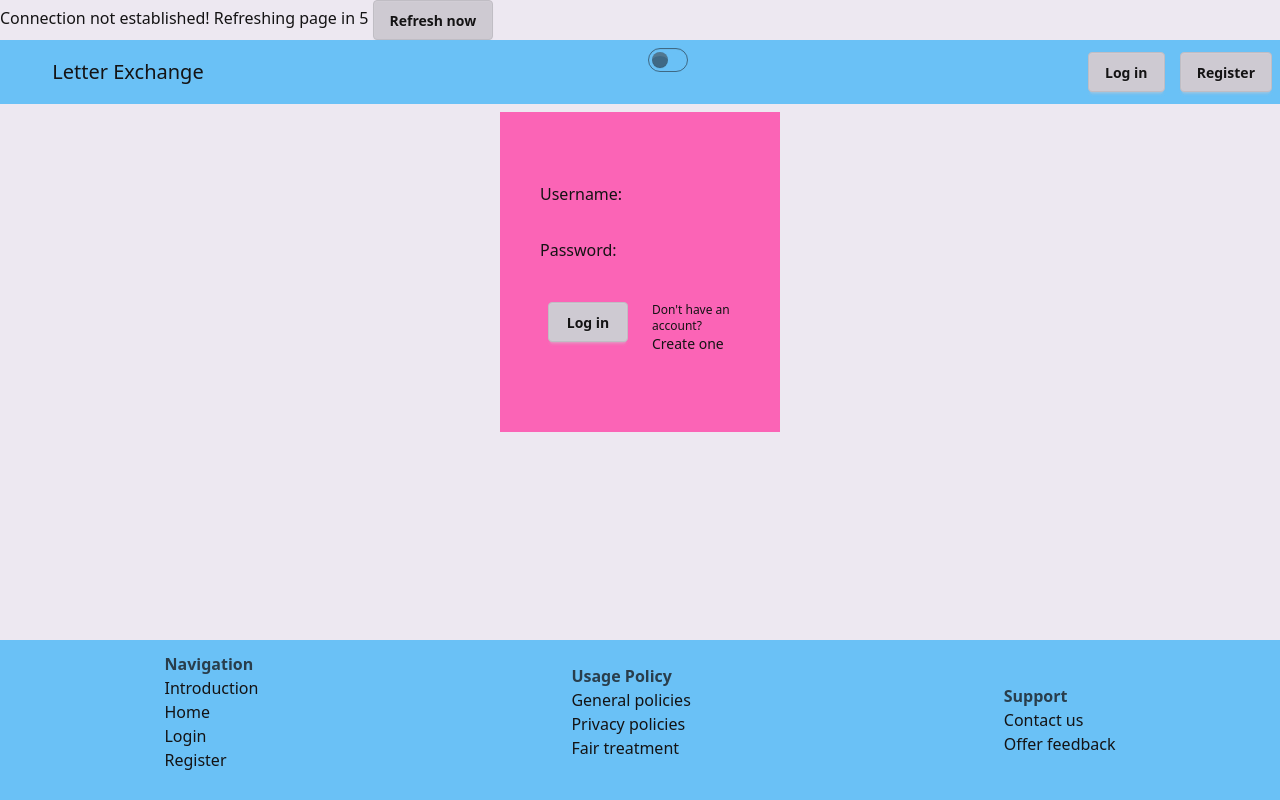
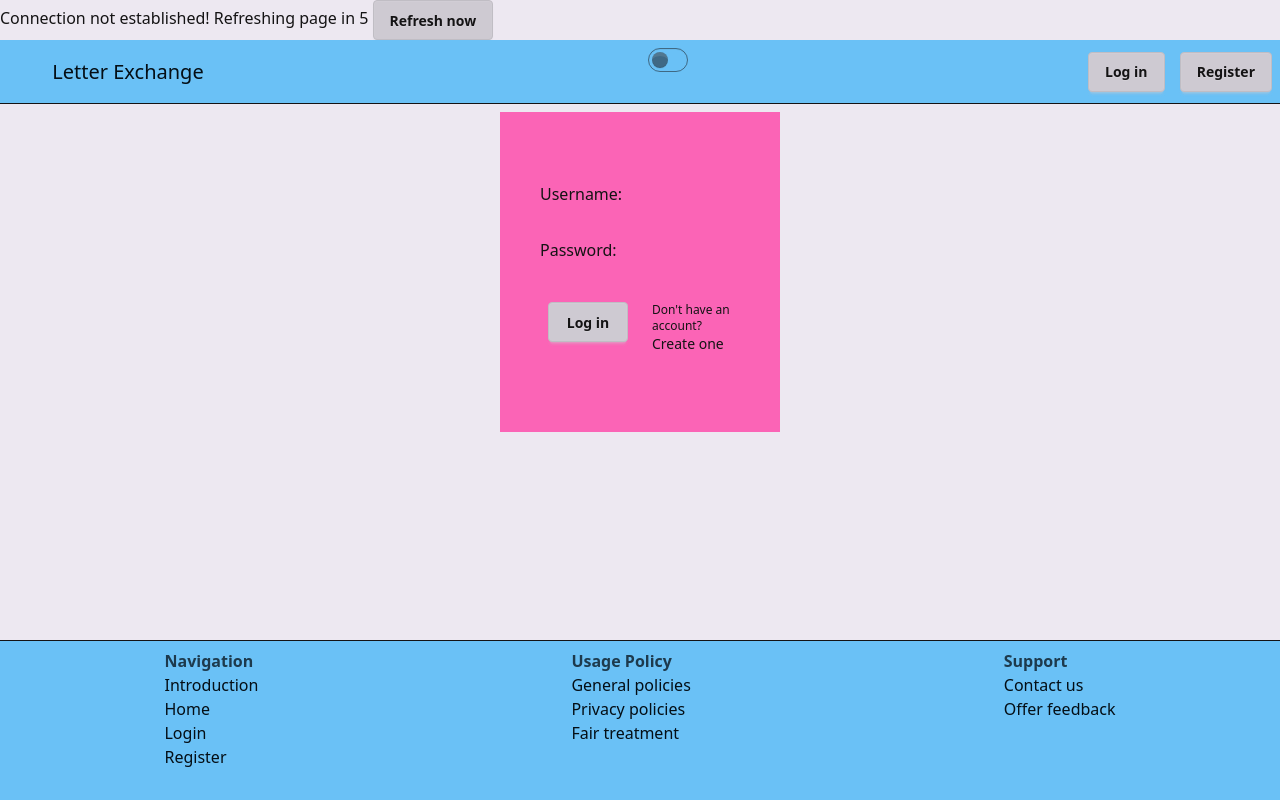
Before and after one commit to mr-top/letter-exchange, a React app in the folder front_end/: page /login in a window 1280 px wide. Built offline with nearby package versions, Linux system fonts and the light colour scheme; no server answers; the HTML template or start-up script is replaced by a standard one.

Commit message:
design updates

```diff
--- a/front_end/src/Home.jsx
+++ b/front_end/src/Home.jsx
@@ -16,9 +16,9 @@ function Home() {
   const {loggedDetails} = useContext(UserContext);
 
   return (
-    <div className="flex-1 flex min-h-120 bg-base-300 rounded-sm">
+    <div className="flex-1 flex min-h-120 rounded-sm">
       <div className="flex-1 flex flex-col h-full">
-        <div className="flex-initial flex items-center justify-around h-14 border-b-2 border-base-content">
+        <div className="flex-initial flex items-center justify-around h-14 border-b-1 border-base-content">
           <Converser lookup={lookup} />
           <div className="flex-initial flex items-center w-35 space-x-2">
             <p>Filter:</p>
@@ -31,8 +31,8 @@ function Home() {
           <Letters setLookup={setLookup} lookup={lookup} letters={letters} loggedDetails={loggedDetails}/>
         </div>
       </div>
-      <div className="flex-initial flex flex-col items-center w-50 border-l-2 border-base-content space-y-2 p-2">
-        <button className='btn' onClick={() => setLookup({ method: 'open', id: loggedDetails.id})}>Open Letters</button>
+      <div className="flex-initial flex flex-col items-center w-50 border-l-1 border-base-content space-y-2 p-2">
+        <button className='btn btn-neutral' onClick={() => setLookup({ method: 'open', id: loggedDetails.id})}>Open Letters</button>
         <ul className="w-full h-fit overflow-y-auto space-y-2">
           <Friends setLookup={setLookup} friendsRefresh={friendsRefresh}/>
         </ul>
--- a/front_end/src/components/Friends.jsx
+++ b/front_end/src/components/Friends.jsx
@@ -34,7 +34,7 @@ function Friends (props) {
   return (
     <>
       {friends.map((friend, idx) => <li key={friend.friend_id} onClick={() => setLookup({method: 'friend', id: friend.friend_id, newFriend: !friend.confirmed})}>
-        <button className={`btn w-full ${idx % 2 === 0 ? 'bg-secondary' : 'bg-accent'} ${friend.confirmed || 'opacity-75'}`}>
+        <button className={`btn w-full ${idx % 2 === 0 ? 'btn-secondary' : 'btn-accent'} ${friend.confirmed || 'opacity-75'}`}>
           {friend.username}
         </button>
       </li>)}
--- a/front_end/src/components/Letters.jsx
+++ b/front_end/src/components/Letters.jsx
@@ -29,7 +29,7 @@ return (
       const letterDisabled = checkTime(letter.arrival_date);
       letter.posted_date = new Date(letter.posted_date).toLocaleString();
       return (
-        <button key={letter.id} className="btn w-32 h-20" onClick={() => openLetter(letter)} disabled={letterDisabled}>
+        <button key={letter.id} className="btn w-32 h-20 btn-neutral" onClick={() => openLetter(letter)} disabled={letterDisabled}>
           <p>Basic Letter</p>
           <p>{letter.posted_date}</p>
         </button>
--- a/front_end/src/components/footer/Footer.jsx
+++ b/front_end/src/components/footer/Footer.jsx
@@ -1,6 +1,6 @@
 function Footer (){
   return (
-    <div className="flex flex-col space-y-4 p-2 sm:flex-row sm:justify-around sm:items-center w-full min-h-40 bg-primary font-primary">
+    <div className="flex flex-col space-y-4 p-2 sm:flex-row sm:justify-around w-full min-h-40 bg-primary text-primary-content border-t-1 border-base-content">
       <ul className="flex-initial">
         <h2 className="font-bold opacity-75">Navigation</h2>
         <p>Introduction</p>
--- a/front_end/src/components/navbar/Navbar.jsx
+++ b/front_end/src/components/navbar/Navbar.jsx
@@ -16,9 +16,9 @@ function Navbar () {
   }
 
   return (
-    <div className="flex flex-row justify-between h-16 min-h-16 p-2 bg-primary">
+    <div className="flex flex-row justify-between h-16 min-h-16 p-2 bg-primary border-b-1 border-base-content">
       <div className="flex-initial flex flex-col items-center justify-center h-full w-60">
-        <p className="text-lg sm:text-xl rounded-lg p-2">Letter Exchange</p>
+        <p className="text-lg sm:text-xl rounded-lg p-2 text-primary-content">Letter Exchange</p>
       </div>
       <input type="checkbox" value="dark" className="toggle theme-controller" />
       <div className="flex-initial h-full w-46">
```
